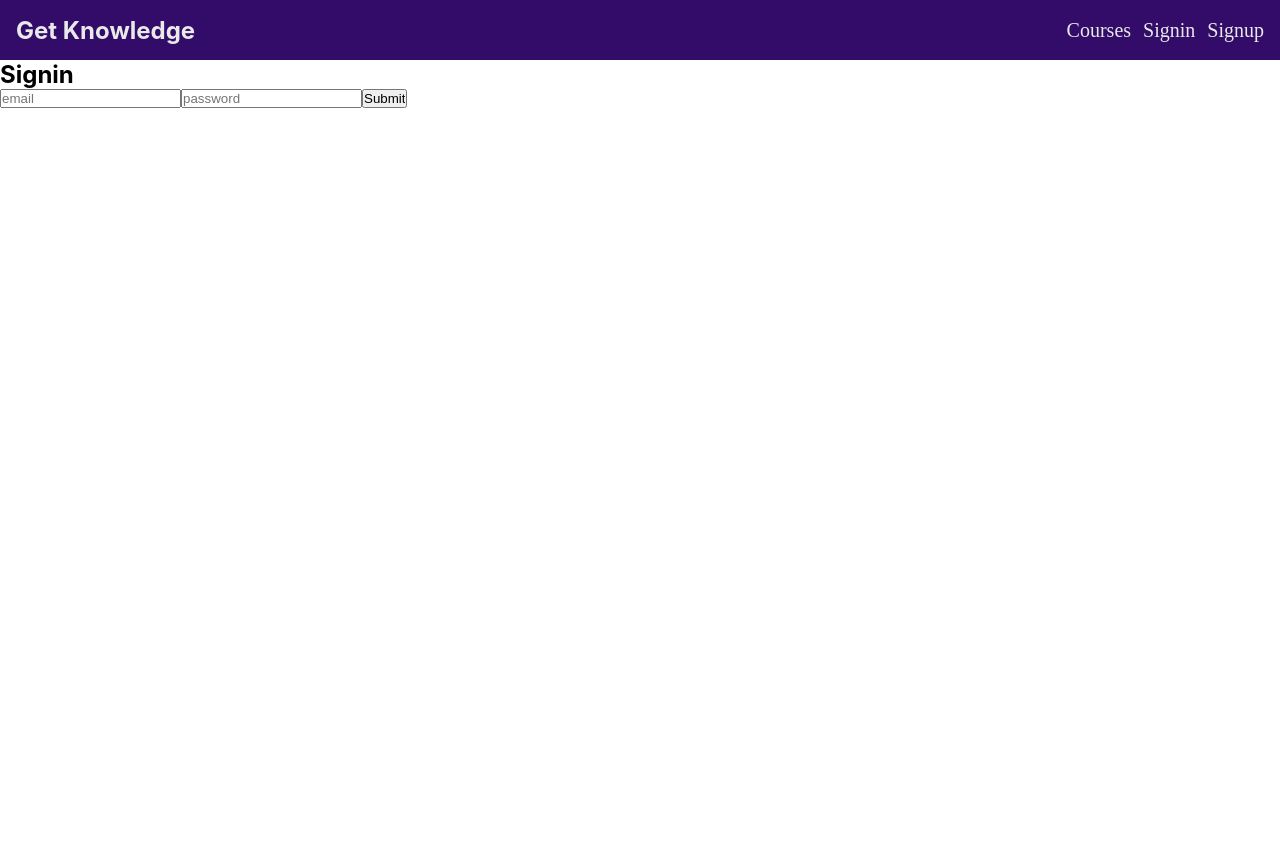
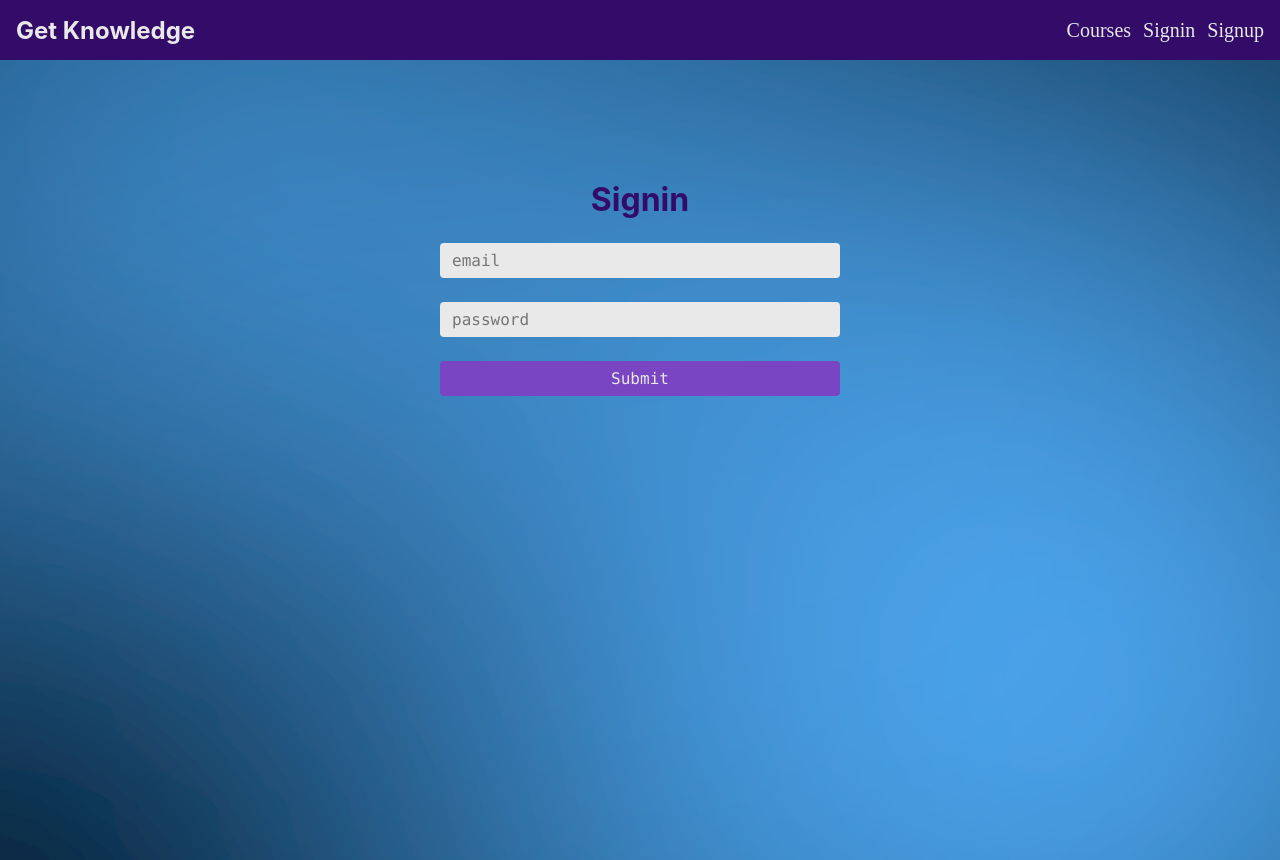
Before and after one commit to Alejandro-Bernal-M/courses-front, a Next.js app: page /signin in a window 1280 px wide. Before the commit the page ends 800 px from the top, so only its background shows below. Built offline with nearby package versions, Linux system fonts and the light colour scheme; no server answers.

Commit message:
Add styles to signin page

```diff
--- a/app/globals.css
+++ b/app/globals.css
@@ -11,6 +11,11 @@
   --padding-2: 8px;
   --padding-3: 12px;
   --padding-4: 16px;
+  --padding-5: 24px;
+  --padding-6: 32px;
+  --padding-relative-h-1: 10vh;
+  --padding-relative-h-2: 15vh;
+  --padding-relative-1: 20%;
 
   --margin-0: 0px;
   --margin-1: 4px;
@@ -57,7 +62,8 @@ h3 {
 
 p,
 span,
-button {
+button,
+input {
   font-family: var(--font-mono);
 }
 
--- /dev/null
+++ b/app/signin/page.module.css
@@ -0,0 +1,42 @@
+.section {
+  width: 100%;
+  height: 100%;
+  background-image: url('../../assets/images/blurry-gradient-haikei.svg');
+  background-repeat: no-repeat;
+  background-size: cover;
+  display: flex;
+  flex-direction: column;
+  align-items: center;
+  justify-content: flex-start;
+  padding-top: var(--padding-relative-h-2);
+  text-align: center;
+  gap: var(--margin-4);
+}
+
+.form {
+  display: flex;
+  flex-direction: column;
+  gap: var(--padding-5);
+  width: 80%;
+  max-width: 400px;
+}
+
+.title {
+  font-size: var(--font-size-5);
+  color: var(--color-1);
+}
+
+.input {
+  padding: var(--padding-2) var(--padding-3);
+  border-radius: 4px;
+  border: none;
+  background-color: var(--color-6);
+  font-size: var(--font-size-2);
+  color: var(--color-4);
+}
+
+@media (width < 768px) {
+  .section {
+    background-image: url('../../assets/images/blurry-gradient-haikei-mobile.svg');
+  }
+}
--- a/app/signin/page.tsx
+++ b/app/signin/page.tsx
@@ -1,5 +1,6 @@
 'use client'
 
+import styles from "./page.module.css"
 import toast from "react-hot-toast";
 import apiEndpoints from "@/utils/apiEndpoints";
 import axios from "axios";
@@ -52,12 +53,12 @@ const Signin = () => {
 
   };
     return (
-      <section>
-      <form onSubmit={handleSubmit}>
-        <h1>Signin</h1>
-        <input type="email" name="email" placeholder="email" />
-        <input type="password" name="password" placeholder="password" />
-        <input type="submit" value="Submit"/>
+      <section className={styles.section}>
+      <form onSubmit={handleSubmit} className={styles.form}>
+        <h2 className={styles.title}>Signin</h2>
+        <input type="email" name="email" placeholder="email" className={styles.input} />
+        <input type="password" name="password" placeholder="password" className={styles.input} />
+        <input type="submit" value="Submit" className="button"/>
       </form>
     </section>
     );
```
